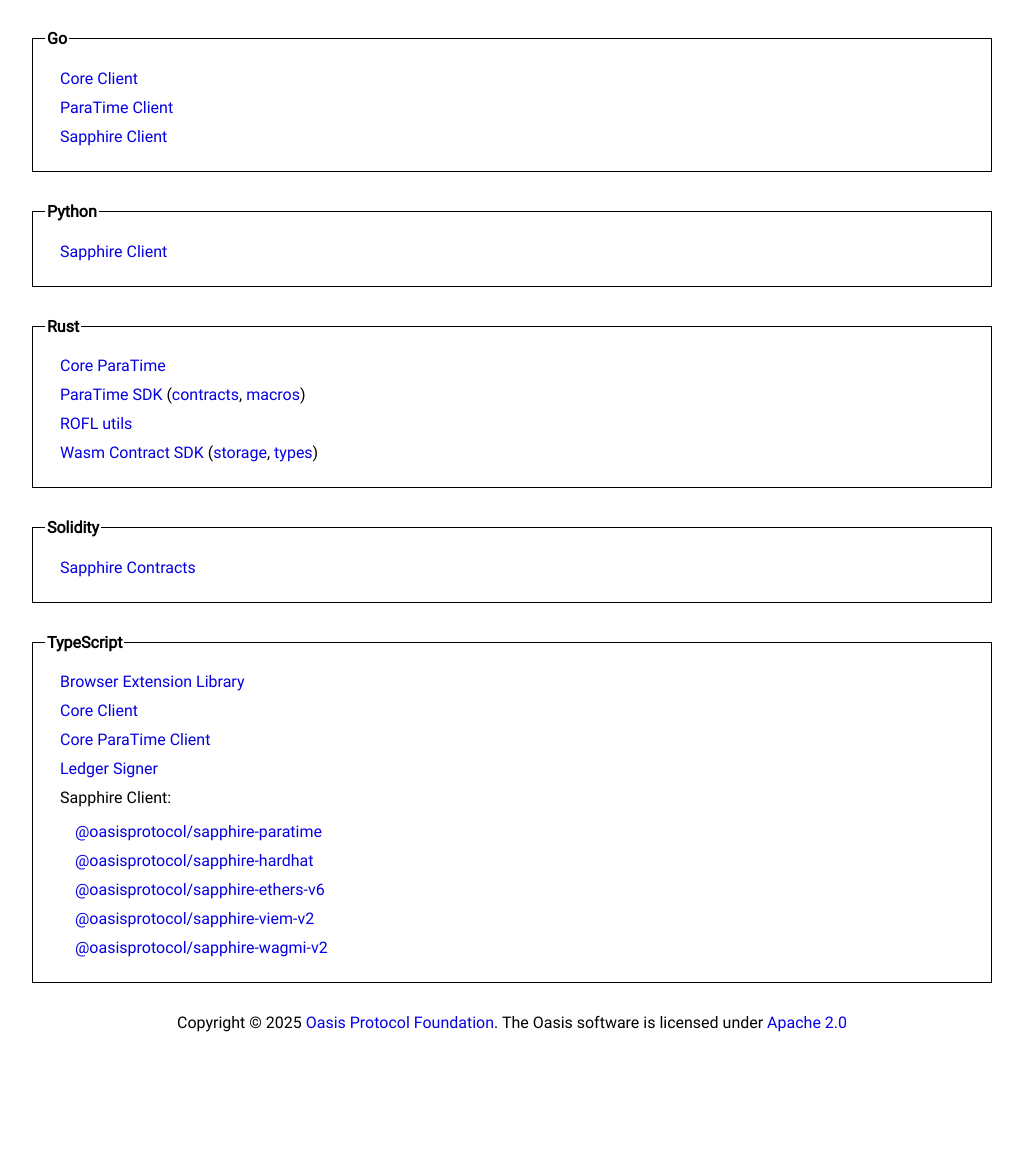
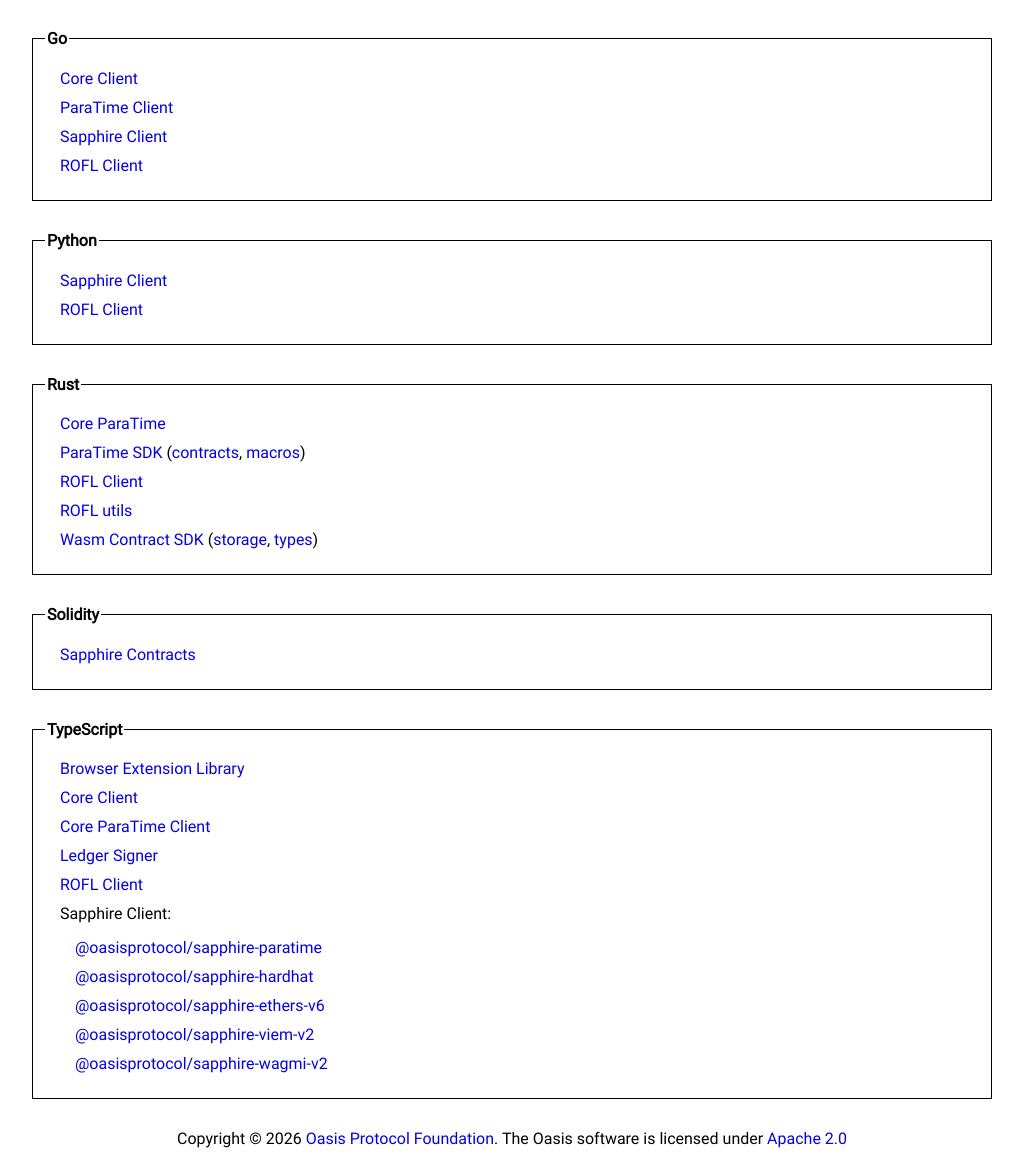
Before and after one commit to oasisprotocol/docs-api, a plain HTML site: page index.html in a window 1280 px wide. Shown: the part 131-1299 px from the top of the page, without its empty margins (128-1151 px from the left). Before the commit the page ends 1183 px from the top, so only its background shows below. Drawn offline with Linux system fonts and the light colour scheme.

Commit message:
index: Add ROFL client links and symlinks

```diff
--- a/index.html
+++ b/index.html
@@ -74,12 +74,14 @@
 				<li><a href="https://pkg.go.dev/github.com/oasisprotocol/oasis-core/go">Core Client</a></li>
 				<li><a href="https://pkg.go.dev/github.com/oasisprotocol/oasis-sdk/client-sdk/go/client">ParaTime Client</a></li>
 				<li><a href="https://pkg.go.dev/github.com/oasisprotocol/sapphire-paratime/clients/go">Sapphire Client</a></li>
+				<li><a href="https://pkg.go.dev/github.com/oasisprotocol/oasis-sdk/client-sdk/go/modules/rofl">ROFL Client</a></li>
 			</ul>
 		</fieldset>
 		<fieldset>
 			<legend>Python</legend>
 			<ul>
 				<li><a href="py/sapphirepy">Sapphire Client</a></li>
+				<li><a href="py/rofl-client">ROFL Client</a></li>
 			</ul>
 		</fieldset>
 		<fieldset>
@@ -87,6 +89,7 @@
 			<ul>
 				<li><a href="rust/oasis_core_runtime">Core ParaTime</a></li>
 				<li><a href="rust/oasis_runtime_sdk">ParaTime SDK</a> (<a href="rust/oasis_runtime_sdk_contracts">contracts</a>, <a href="rust/oasis_runtime_sdk_macros">macros</a>)</li>
+				<li><a href="rust/oasis_rofl_client">ROFL Client</a></li>
 				<li><a href="rust/rofl_utils">ROFL utils</a></li>
 				<li><a href="rust/oasis_contract_sdk">Wasm Contract SDK</a> (<a href="rust/oasis_contract_sdk_storage">storage</a>, <a href="rust/oasis_contract_sdk_types">types</a>)</li>
 			</ul>
@@ -104,6 +107,7 @@
 				<li><a href="js/client">Core Client</a></li>
 				<li><a href="js/client-rt">Core ParaTime Client</a></li>
 				<li><a href="js/client-signer-ledger">Ledger Signer</a></li>
+				<li><a href="js/rofl-client">ROFL Client</a></li>
 				<li>Sapphire Client:
 				<ul>
 					<li><a href="js/sapphire-paratime">@oasisprotocol/sapphire-paratime</a></li>
@@ -115,6 +119,6 @@
 				</li>
 			</ul>
 		</fieldset>
-		<footer>Copyright © 2025 <a href="https://oasisprotocol.org/">Oasis Protocol Foundation</a>. The Oasis software is licensed under <a href="https://www.apache.org/licenses/LICENSE-2.0">Apache 2.0</a></footer>
+		<footer>Copyright © 2026 <a href="https://oasisprotocol.org/">Oasis Protocol Foundation</a>. The Oasis software is licensed under <a href="https://www.apache.org/licenses/LICENSE-2.0">Apache 2.0</a></footer>
 	</body>
 </html>
```
Also changed, not shown: 2 other files.
